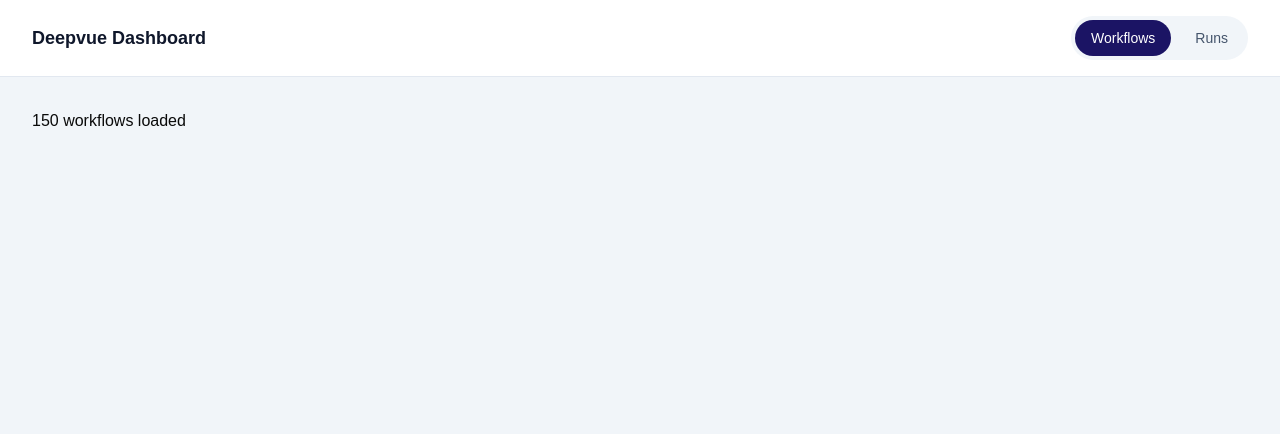
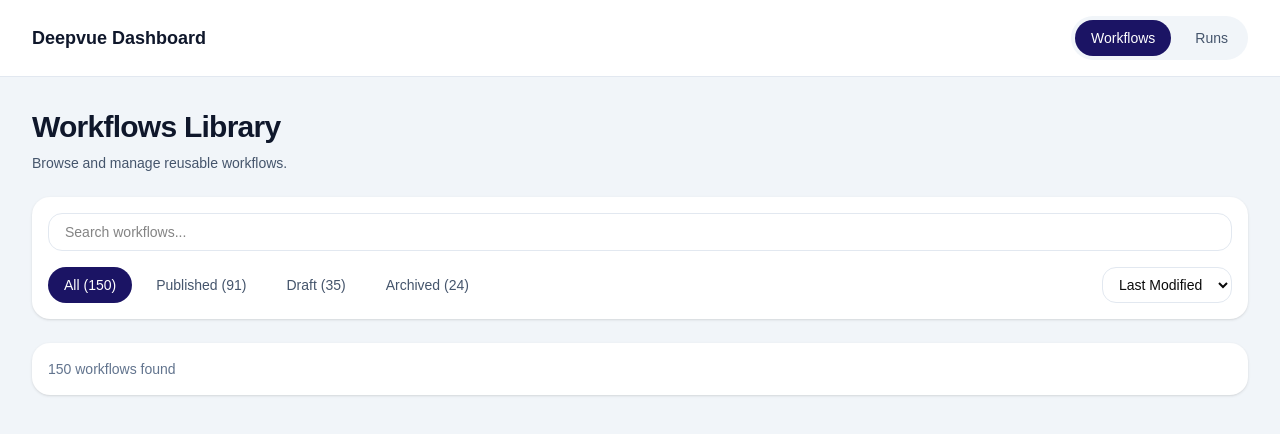
Before and after one commit to lalman-dev/deepvue-workflow-dashboard, a React (Vite) app: page /workflows in a window 1280 px wide. Shown: the top 434 px of the page. Built offline with nearby package versions, Linux system fonts and the light colour scheme.

Commit message:
feat: wire workflow search filters sorting and url state

```diff
--- a/src/pages/WorkflowsPage.tsx
+++ b/src/pages/WorkflowsPage.tsx
@@ -1,17 +1,114 @@
+import { useMemo, useState, useEffect } from "react";
+import { useSearchParams } from "react-router-dom";
+import PageContainer from "@/components/layout/PageContainer";
+import PageHeader from "@/components/shared/PageHeader";
+import WorkflowToolbar from "@/components/workflows/WorkflowToolbar";
 import { useWorkflows } from "@/hooks/useWorkflows";
+import { useDebounce } from "@/hooks/useDebounce";
+import type {
+  Workflow,
+  WorkflowFilterStatus,
+  WorkflowSort,
+} from "@/types/workflow";
 
-const WorkflowsPage = () => {
-  const { data, isLoading, error } = useWorkflows();
+const DEFAULT_STATUS: WorkflowFilterStatus = "all";
+const DEFAULT_SORT: WorkflowSort = "last_modified";
 
-  if (isLoading) {
-    return <div>Loading...</div>;
-  }
+export default function WorkflowsPage() {
+  const { data: workflows, isLoading, error } = useWorkflows();
+  const [searchParams, setSearchParams] = useSearchParams();
+  const initialSearch = searchParams.get("search") ?? "";
+  const initialStatus =
+    (searchParams.get("status") as WorkflowFilterStatus) ?? DEFAULT_STATUS;
+  const initialSort =
+    (searchParams.get("sort") as WorkflowSort) ?? DEFAULT_SORT;
+  const [search, setSearch] = useState(initialSearch);
+  const [status, setStatus] = useState<WorkflowFilterStatus>(initialStatus);
+  const [sort, setSort] = useState<WorkflowSort>(initialSort);
+  const debouncedSearch = useDebounce(search, 300);
 
-  if (error) {
-    return <div>{error}</div>;
-  }
+  useEffect(() => {
+    const params = new URLSearchParams();
+    if (debouncedSearch) {
+      params.set("search", debouncedSearch);
+    }
+    if (status !== DEFAULT_STATUS) {
+      params.set("status", status);
+    }
+    if (sort !== DEFAULT_SORT) {
+      params.set("sort", sort);
+    }
+    setSearchParams(params);
+  }, [debouncedSearch, status, sort, setSearchParams]);
 
-  return <div>{data.length} workflows loaded</div>;
-};
+  const counts = useMemo(() => {
+    return {
+      all: workflows.length,
+      published: workflows.filter((workflow) => workflow.status === "published")
+        .length,
+      draft: workflows.filter((workflow) => workflow.status === "draft").length,
+      archived: workflows.filter((workflow) => workflow.status === "archived")
+        .length,
+    };
+  }, [workflows]);
 
-export default WorkflowsPage;
+  const filteredWorkflows = useMemo(() => {
+    let result = [...workflows];
+    if (debouncedSearch) {
+      result = result.filter((workflow) =>
+        workflow.name.toLowerCase().includes(debouncedSearch.toLowerCase()),
+      );
+    }
+
+    if (status !== "all") {
+      result = result.filter((workflow) => workflow.status === status);
+    }
+
+    switch (sort) {
+      case "name":
+        result.sort((a, b) => a.name.localeCompare(b.name));
+        break;
+
+      case "nodes":
+        result.sort((a, b) => b.nodes - a.nodes);
+        break;
+
+      case "last_modified":
+      default:
+        result.sort(
+          (a, b) =>
+            new Date(b.last_modified).getTime() -
+            new Date(a.last_modified).getTime(),
+        );
+    }
+
+    return result;
+  }, [workflows, debouncedSearch, status, sort]);
+
+  return (
+    <PageContainer>
+      <PageHeader
+        title="Workflows Library"
+        description="Browse and manage reusable workflows."
+      />
+      <WorkflowToolbar
+        search={search}
+        status={status}
+        sort={sort}
+        counts={counts}
+        onSearchChange={setSearch}
+        onStatusChange={setStatus}
+        onSortChange={setSort}
+      />
+      {isLoading && <div>Loading workflows...</div>}
+      {error && <div>{error}</div>}
+      {!isLoading && !error && (
+        <div className="rounded-2xl bg-white p-4 shadow-sm">
+          <p className="text-sm text-slate-500">
+            {filteredWorkflows.length} workflows found
+          </p>
+        </div>
+      )}
+    </PageContainer>
+  );
+}
```
Also changed, not shown: 1 other file (tests, documents, lock files or other folders).
